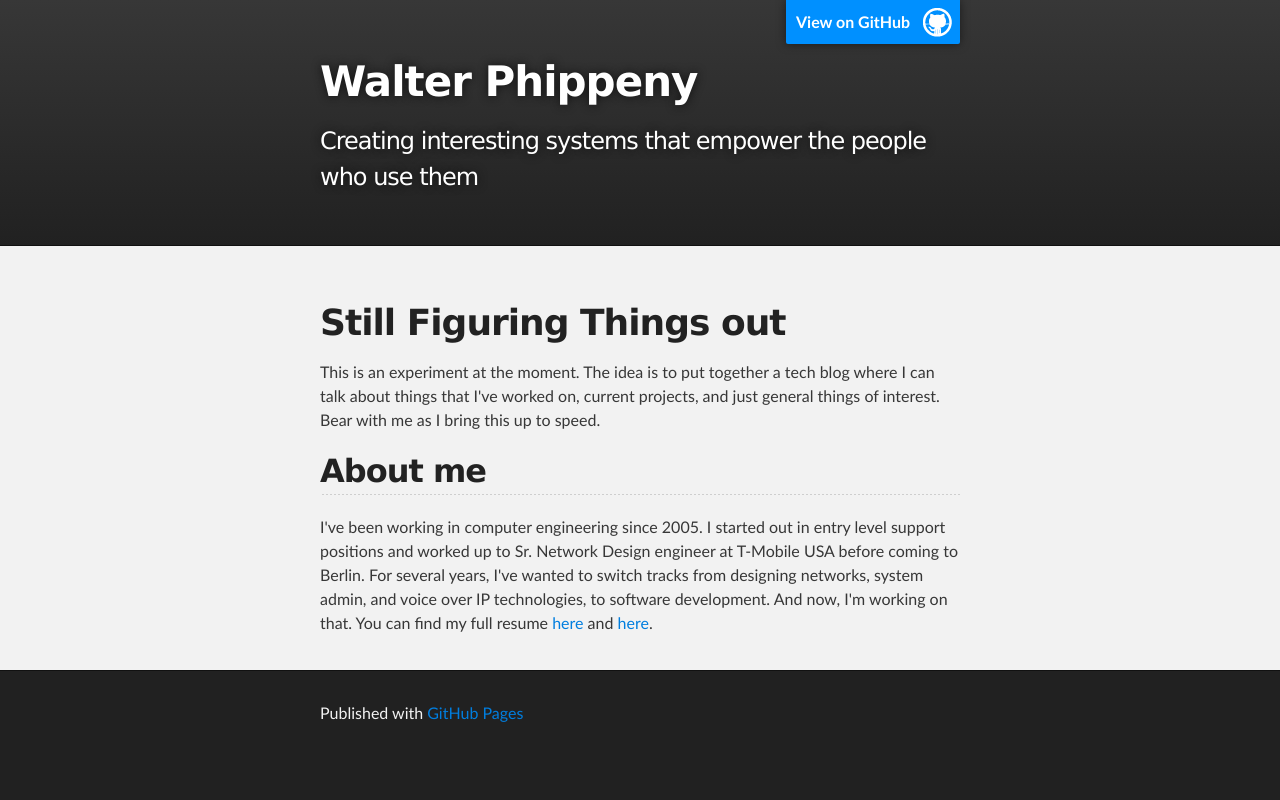
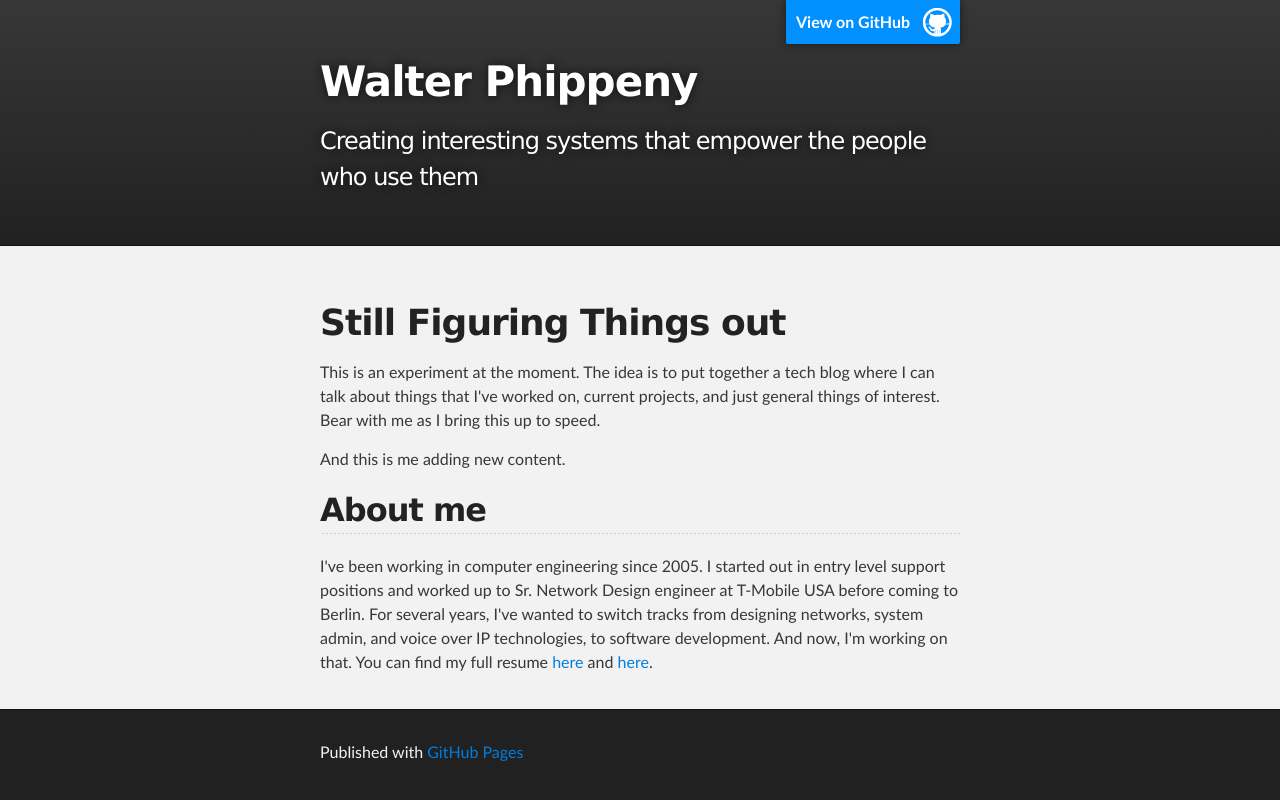
Before and after one commit to igelritter/igelritter.github.io, a plain HTML site: page index.html in a window 1280 px wide. Drawn offline with Linux system fonts and the light colour scheme.

Commit message:
adding a test sentence

```diff
--- a/index.html
+++ b/index.html
@@ -31,6 +31,7 @@
 
 <p>This is an experiment at the moment. The idea is to put together a tech blog where I can talk about things that I've worked on, current projects, and just general things of interest. Bear with me as I bring this up to speed. </p>
 
+<p>And this is me adding new content.</p>
 <h2>About me</h2>
 
 <p>I've been working in computer engineering since 2005. I started out in entry level support positions and worked up to Sr. Network Design engineer at T-Mobile USA before coming to Berlin. For several years, I've wanted to switch tracks from designing networks, system admin, and voice over IP technologies, to software development. And now, I'm working on that. You can find my full resume <a href="http://www.linkedin.com/pub/walter-phippeny/12/12a/54a">here</a> and <a href="https://www.xing.com/profile/Walter_PHIPPENY">here</a>.   </p>
```
